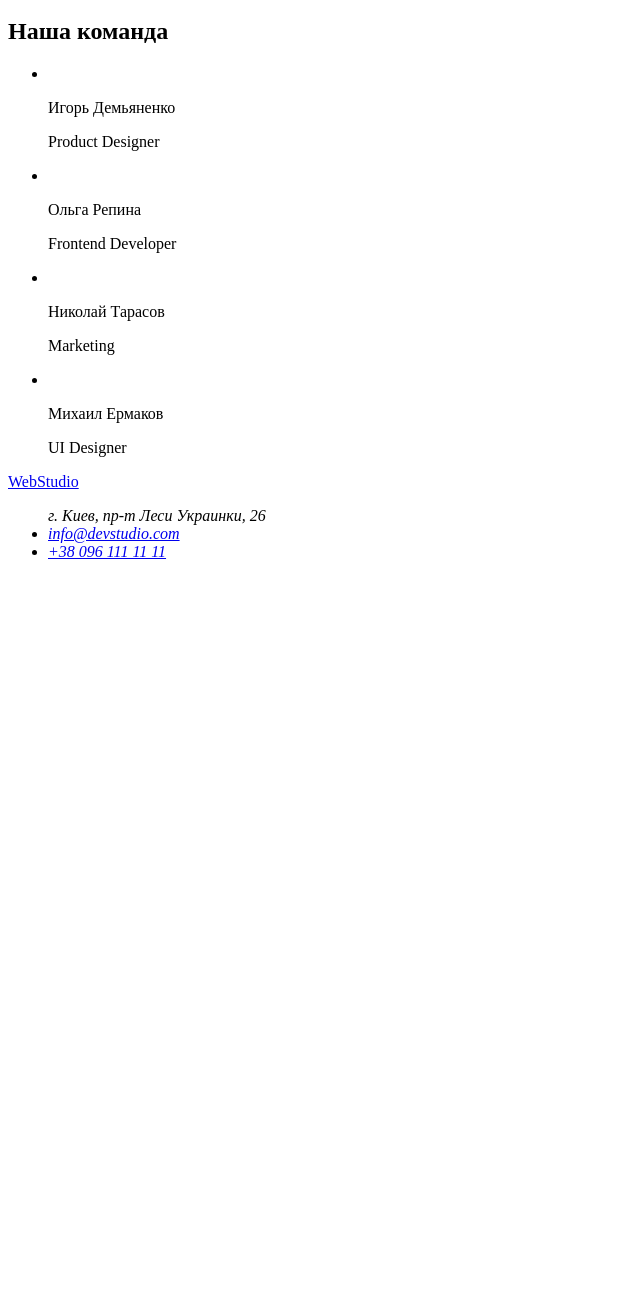
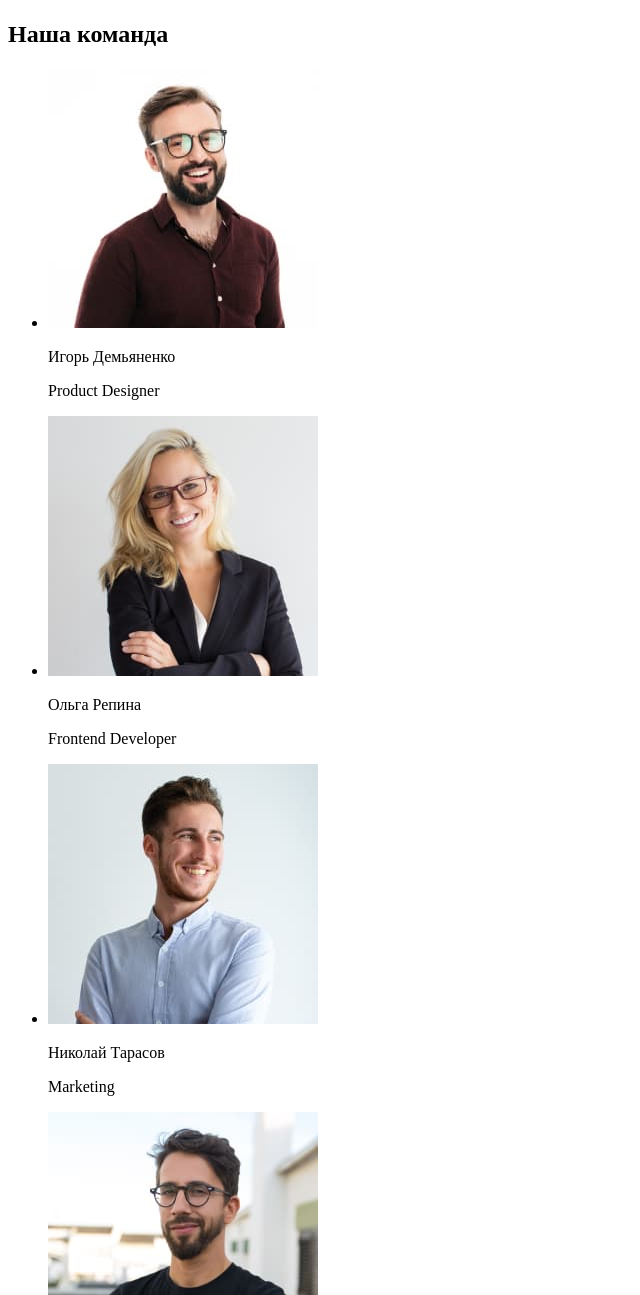
Before and after one commit to serge02156/goit-markup-hw-01., a plain HTML site: page index.html in a window 1280 px wide. Shown: the part 1505-2800 px from the top of the page, without its empty margins (0-640 px from the left). Before the commit the page ends 2082 px from the top, so only its background shows below. Drawn offline with Linux system fonts and the light colour scheme.

Commit message:
html2
перед сдачей

```diff
--- a/index.html
+++ b/index.html
@@ -9,23 +9,25 @@
 <body>
     <header>
         <a href="">WebStudio</a>
-        <ul>
-             <li><a href="">Студия</a></li>
-             <li><a href="">Портфолио</a></li>
-             <li><a href="">Контакты</a></li>
-        </ul>
         <nav>
             <ul>
-                <li> <a href="mailto:info@devstudio.comv">info@devstudio.com</a> </li>
-                <li> <a href="tel:++380961111111">+38 096 111 11 11</a> </li>
+                <li><a href="">Студия</a></li>
+                <li><a href="">Портфолио</a></li>
+                <li><a href="">Контакты</a></li>
             </ul>
         </nav>
+
+        <ul>
+            <li> <a href="mailto:info@devstudio.comv">info@devstudio.com</a> </li>
+            <li> <a href="tel:++380961111111">+38 096 111 11 11</a> </li>
+        </ul>
+
     </header>
 
     <main>
         <section>
             <h1>Эффективные решения для вашего бизнеса</h1>
-            <a href="">Заказать услугу</a>
+            <button type="button">Заказать услугу</button>
         </section>
         <section>
             <ul>
@@ -64,22 +66,22 @@
             <h2>Наша команда</h2>
             <ul>
                 <li>
-                    <img src="" alt="" width="" height="">
+                    <img src="./images/sec-3/img-1-1.jpg" alt="Фотография мастера" width="270" height="260">
                     <p>Игорь Демьяненко</p>
                     <p lang="en">Product Designer</p>
                 </li>
                 <li>
-                    <img src="" alt="" width="" height="">
+                    <img src="./images/sec-3/img-2-1.jpg" alt="Фоторграфия мастера" width="270" height="260">
                     <p>Ольга Репина</p>
                     <p lang="en">Frontend Developer</p>
                 </li>
                 <li>
-                    <img src="" alt="" width="" height="">
+                    <img src="./images/sec-3/img-3-1.jpg" alt="Фоторграфия мастера" width="270" height="260">
                     <p>Николай Тарасов</p>
                     <p lang="en">Marketing</p>
                 </li>
                 <li>
-                    <img src="" alt="" width="" height="">
+                    <img src="./images/sec-3/img-4-1.jpg" alt="Фоторграфия мастера" width="270" height="260">
                     <p>Михаил Ермаков</p>
                     <p lang="en">UI Designer</p>
                 </li>
@@ -90,13 +92,17 @@
         <a href="./">WebStudio</a>
         <address>
             <ul>
-                <l>г. Киев, пр-т Леси Украинки, 26</l>
-                <li> <a href="mailto:info@devstudio.comv">info@devstudio.com</a> </li>
-                <li> <a href="tel:++380961111111">+38 096 111 11 11</a> </li>
+                <li>
+                    г. Киев, пр-т Леси Украинки, 26
+                </li>
+                <li>
+                     <a href="mailto:info@devstudio.comv">info@devstudio.com</a>
+                </li>
+                <li>
+                     <a href="tel:++380961111111">+38 096 111 11 11</a>
+                </li>
             </ul>
-
         </address>
-
     </footer>
 </body>
 </html>
```
Also changed, not shown: images/sec-3/img-1-1.jpg (added), images/sec-3/img-2-1.jpg (added), images/sec-3/img-3-1.jpg (added), images/sec-3/img-4-1.jpg (added).
